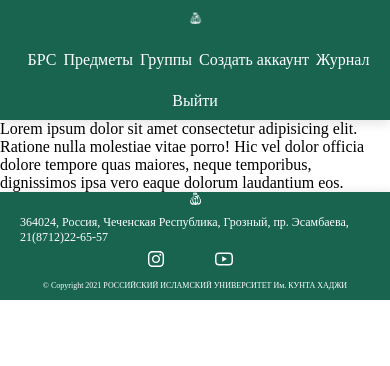
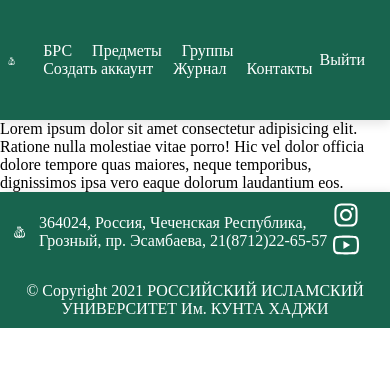
Before and after one commit to BesaMugi/brs-front, a React (Vite) app: page / in a window 390 px wide. Shown: the top 366 px of the page. Built offline with nearby package versions, Linux system fonts and the light colour scheme; sample sign-in values are in the browser's storage.

Commit message:
Сделал журнал

```diff
--- a/package.json
+++ b/package.json
@@ -18,6 +18,7 @@
     "react-dom": "^18.2.0",
     "react-redux": "^8.1.2",
     "react-router-dom": "^6.14.2",
+    "react-uuid": "^2.0.0",
     "redux": "^4.2.1",
     "scss": "^0.2.4"
   },
--- a/src/components/Footer/Footer.module.scss
+++ b/src/components/Footer/Footer.module.scss
@@ -18,7 +18,6 @@ footer {
 
     img {
       width: 10%;
-      margin-bottom: 10px;
     }
 
     .contacts {
@@ -29,42 +28,12 @@ footer {
         font-size: 26px;
       }
     }
-
-    .copyright {
-      background-color: #18644e;
-      text-align: center;
-      padding: 10px;
-      width: 100%;
-    }
   }
 
-  @media screen and (max-width: 768px) {
-    .container {
-      flex-direction: column;
-      align-items: center;
-      font-size: 12px;
-
-      img {
-        width: 10%;
-      }
-
-      .contacts {
-        margin-top: 5px;
-        padding: 0;
-
-        a {
-          font-size: 18px;
-        }
-      }
-
-      span {
-        display: inline-block;
-        padding: 0 20px;
-      }
-
-      .copyright {
-        font-size: 8px;
-      }
-    }
+  .copyright {
+    background-color: #18644e;
+    color: #fff;
+    text-align: center;
+    padding: 10px;
   }
 }
--- a/src/components/Footer/index.tsx
+++ b/src/components/Footer/index.tsx
@@ -5,7 +5,7 @@ function Footer() {
   return (
     <footer>
       <div className={styles.container}>
-        <img src="/src/assets/favicon.png" alt="logo" />
+        <img src="/src/assets/favicon.png" alt="" />
         <div className={styles.address}>
           <span>
             364024, Россия, Чеченская Республика, Грозный, пр. Эсамбаева, 21(8712)22-65-57
@@ -19,11 +19,11 @@ function Footer() {
             <YoutubeOutlined />
           </a>
         </div>
-        <div className={styles.copyright}>
+      </div>
+      <div className={styles.copyright}>
         <span>
           © Copyright 2021 РОССИЙСКИЙ ИСЛАМСКИЙ УНИВЕРСИТЕТ Им. КУНТА ХАДЖИ
         </span>
-      </div>
       </div>
     </footer>
   );
--- a/src/components/Header/Header.module.scss
+++ b/src/components/Header/Header.module.scss
@@ -3,7 +3,7 @@ header {
     height: 120px;
     color: #fff;
     background-color: #18644e;
-  box-shadow: 0 4px 10px rgba(0, 0, 0, 0.1);
+    box-shadow: 0 4px 10px rgba(0, 0, 0, .1);
 
     .container {
         height: inherit;
@@ -29,11 +29,11 @@ header {
                 margin-bottom: 0;
 
                 li {
-          display: inline-block;
+                    display:  inline-block;
                     margin-left: 20px;
 
                     a {
-            display: inline-block;
+                        display:  inline-block;
                         transition: 500ms ease-in-out;
 
                         &:hover {
@@ -44,32 +44,8 @@ header {
             }
         }
 
-    .exit {
+        .exit{
             margin-right: 25px;
         }
     }
-
-  @media screen and (max-width: 570px) {
-    .container {
-      flex-direction: column;
-      align-items: center;
-      padding: 10px;
-
-      .navbar {
-        margin-top: 10px;
-        text-align: center;
-
-        .navbar_menu {
-          li {
-            margin-left: 7px;
 }
-        }
-      }
-
-      .exit {
-        margin-top: 10px;
-        margin-right: 0;
-      }
-    }
-  }
-}
--- a/src/components/Header/index.tsx
+++ b/src/components/Header/index.tsx
@@ -20,6 +20,7 @@ function Header() {
             <li><Link to={'/groups'}>Группы</Link></li>
             <li><Link to={'/users'}>Создать аккаунт</Link></li>
             <li><Link to={'/journal'}>Журнал</Link></li>
+            <li><a href="#">Контакты</a></li>
           </ul>
         </div>
 
--- a/src/pages/JournalPresent/index.tsx
+++ b/src/pages/JournalPresent/index.tsx
@@ -2,9 +2,10 @@ import styles from "./Journal.module.scss";
   import Header from "../../components/Header";
   import React, { useEffect } from "react";
   import { useSelector, useDispatch } from "react-redux";
-import { userAll } from "../../reducer/userSlice";
-import { RootState, AppDispatch } from "store/store";
+  import { userAll, updateUser } from "../../reducer/userSlice";
+  import { RootState, AppDispatch } from "../../store/store";
   import { User } from "../../components/AllUsers";
+  import uuid from "react-uuid"
 
   const useUserSelector = (selector: (state: RootState) => any) =>
     useSelector<RootState, ReturnType<typeof selector>>(selector);
@@ -35,6 +36,32 @@ const Journal: React.FC = () => {
     const sevenDaysAgo = new Date(today);
     sevenDaysAgo.setDate(sevenDaysAgo.getDate() - 7);
 
+    const handlePresentToggle = (
+      userId: string,
+      entryDate: string,
+      presentDate: string
+    ) => {
+      const updatedUsers = users.map((user) => {
+        if (user._id === userId) {
+          const updatedUser = { ...user };
+          const entryIndex = updatedUser.journalPresent.findIndex(
+            (entry) => entry.date === entryDate
+          );
+          if (entryIndex !== -1) {
+            const presentIndex = updatedUser.journalPresent[entryIndex].presents.findIndex(
+              (pres) => pres.date === presentDate
+            );
+            if (presentIndex !== -1) {
+              updatedUser.journalPresent[entryIndex].presents[presentIndex].present = !updatedUser.journalPresent[entryIndex].presents[presentIndex].present;
+            }
+          }
+          return updatedUser;
+        }
+        return user;
+      });
+      dispatch(updateUser(updatedUsers));
+    };
+
     return (
       <>
         <Header />
@@ -46,7 +73,9 @@ const Journal: React.FC = () => {
                 {users[0]?.journalPresent.map((entry) =>
                   entry.presents
                     .filter((item) => new Date(item.date) >= sevenDaysAgo)
-                  .map((item) => <th key={item.date}>{item.date}</th>)
+                    .map((item) => (
+                      <th key={item.date}>{item.date.substring(0, 10)}</th>
+                    ))
                 )}
               </tr>
             </thead>
@@ -60,7 +89,15 @@ const Journal: React.FC = () => {
                     entry.presents
                       .filter((item) => new Date(item.date) >= sevenDaysAgo)
                       .map((item) => (
-                      <td key={entry.date}>{item.present ? "н" : "null"}</td>
+                        <td
+                          key={user._id }
+                          className={styles.cell}
+                          onClick={() =>
+                            handlePresentToggle(user._id, entry.date, item.date)
+                          }
+                        >
+                          {item.present ? "н" : ""}
+                        </td>
                       ))
                   )}
                 </tr>
--- a/src/reducer/userSlice.tsx
+++ b/src/reducer/userSlice.tsx
@@ -73,6 +73,17 @@ export const updateUser = createAsyncThunk<UserData, UserData>(
   }
 )
 
+export const togglePresent = createAsyncThunk(
+  "user/togglePresent",
+  async ({ userId, entryDate, presentDate }: TogglePresentData) => {
+    try {
+      return { userId, entryDate, presentDate };
+    } catch (error: any) {
+      throw new Error(error.message || "Не удалось изменить значение present");
+    }
+  }
+);
+
 interface UserState {
   users: UserData[];
   loading: boolean;
@@ -132,6 +143,23 @@ const userSlice = createSlice({
         state.loading = false;
         state.error = action.error.message || "Не удалось обновить данные пользователя";
       })
+      .addCase(togglePresent.fulfilled, (state, action) => {
+        const { userId, entryDate, presentDate } = action.payload;
+        const userToUpdate = state.users.find((user) => user._id === userId);
+        if ( userToUpdate) {
+          const entryToUpdate = userToUpdate.journalPresent.find(
+            (entry) => entry.date === entryDate
+          );
+          if (entryToUpdate) {
+            const presentToUpdate = entryToUpdate.presents.find(
+              (pres) => pres.date === presentDate
+            );
+            if (presentToUpdate) {
+              presentToUpdate.present = !presentToUpdate.present
+            }
+          }
+        }
+      })
   },
 });
 
--- a/src/store/store.ts
+++ b/src/store/store.ts
@@ -2,7 +2,6 @@ import { configureStore } from "@reduxjs/toolkit";
 import application from "../reducer/authSlices";
 import lessons from "../reducer/lessonSlice"
 import groups from "../reducer/groupSlice"
-import users from "../reducer/userSlice"
 import userReducer from "../reducer/userSlice";
 
 export const store = configureStore({
```
Also changed, not shown: 1 other file (tests, documents, lock files or other folders). Lines whose indentation alone changed are shown as unchanged.
